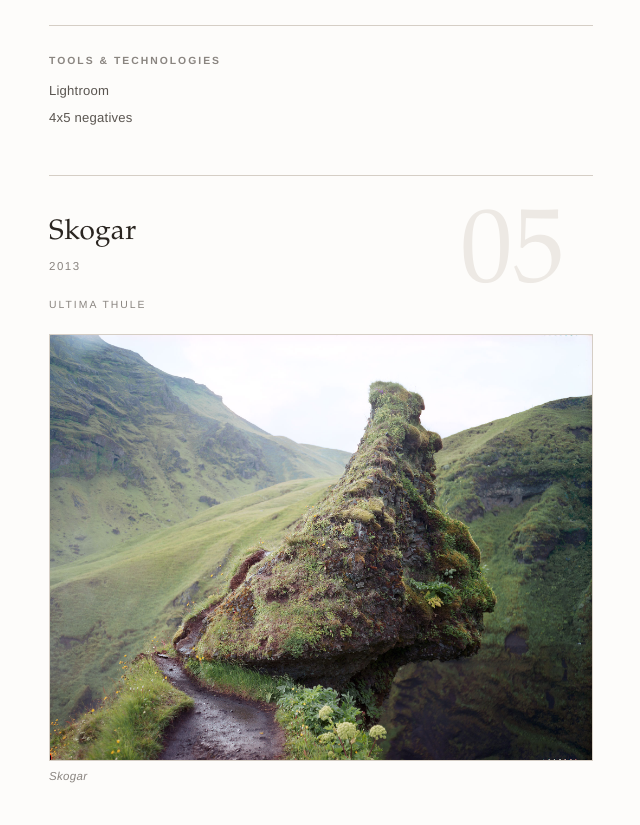
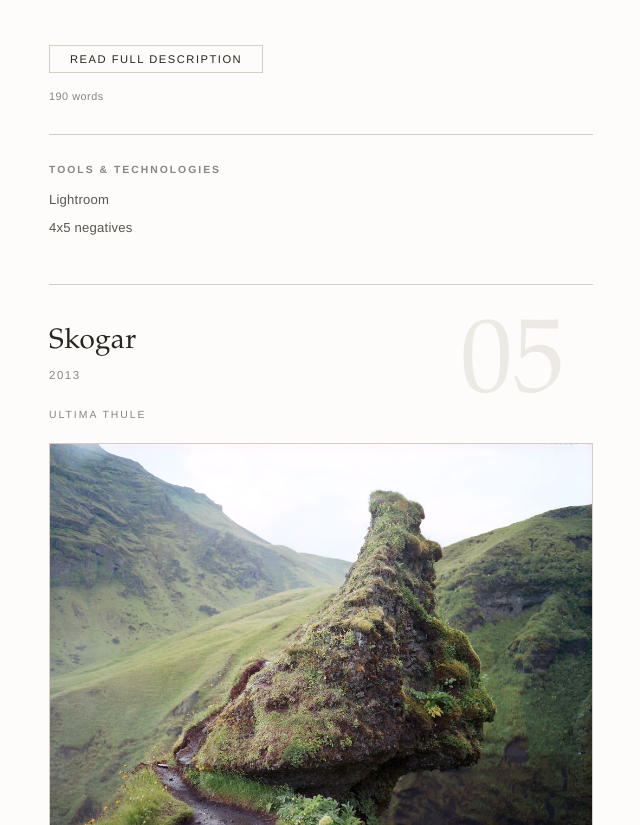
Before and after one commit to andrew-atkinson/selective-portfolio, a website: page index.html in a window 1280 px wide. Shown: the part 3498-4323 px from the top of the page, without its empty margins (419-1059 px from the left). Drawn offline with nearby package versions, Linux system fonts and the light colour scheme.

Commit message:
added: heimaey text

```diff
--- a/data/projects.json
+++ b/data/projects.json
@@ -194,6 +194,7 @@
       "title": "Heimaey",
       "year": 2013,
       "group": "Ultima Thule",
+      "description": "<p>Heimaey sits on a living geology. The 1973 eruption didn't end so much as pause — the lava fields remain, the buried houses remain, and the island's expanded coastline, formed from that eruption, shelters the fishing fleet that has always been the reason to live here at all. The island grew during the eruption. That new land became the harbor wall that saved the fishing industry. The catastrophe created the conditions for survival.</p><p>These photographs follow a material that keeps reappearing: black netting, draped over stored fishing gear, over excavated foundations, over the managed lava fields at the edge of town. It may be literally the same material — on a small island, things get repurposed. The fishing nets echo the memorial netting. It covers objects to store them, to preserve them, to hold them in suspension between one use and the next. In doing so it makes new landforms out of hidden ones, a second topography laid over the first.</p><p>The eruption created the harbor that saved the fishing industry, which supplies the netting that now marks the site of the eruption. On Heimaey, catastrophe and survival share the same materials.</p>",
       "images": [
         {
           "src": "assets/heimaey-1.png",
--- a/index.html
+++ b/index.html
@@ -313,7 +313,15 @@
     </div>
     <button class="carousel-btn carousel-next" onclick="carouselNav('carousel-3', 1)" aria-label="Next image">&#8594;</button>
   </div>
-</div></div><div class="project-metadata"><div class="metadata-section">
+</div></div><div class="project-description-wrapper">
+  <div class="project-description">
+    <div class="description-full collapsed" id="desc-3"><p>Heimaey sits on a living geology. The 1973 eruption didn't end so much as pause — the lava fields remain, the buried houses remain, and the island's expanded coastline, formed from that eruption, shelters the fishing fleet that has always been the reason to live here at all. The island grew during the eruption. That new land became the harbor wall that saved the fishing industry. The catastrophe created the conditions for survival.</p><p>These photographs follow a material that keeps reappearing: black netting, draped over stored fishing gear, over excavated foundations, over the managed lava fields at the edge of town. It may be literally the same material — on a small island, things get repurposed. The fishing nets echo the memorial netting. It covers objects to store them, to preserve them, to hold them in suspension between one use and the next. In doing so it makes new landforms out of hidden ones, a second topography laid over the first.</p><p>The eruption created the harbor that saved the fishing industry, which supplies the netting that now marks the site of the eruption. On Heimaey, catastrophe and survival share the same materials.</p></div>
+    <button class="description-toggle" onclick="toggleDescription('desc-3', this)">
+      Read Full Description
+    </button>
+    <div class="word-count">190 words</div>
+  </div>
+</div><div class="project-metadata"><div class="metadata-section">
   <h4>Tools &amp; Technologies</h4>
   <ul><li>Lightroom</li><li>4x5 negatives</li></ul>
 </div></div></div></article>
@@ -875,6 +883,7 @@
     "title": "Heimaey",
     "year": 2013,
     "group": "Ultima Thule",
+    "description": "<p>Heimaey sits on a living geology. The 1973 eruption didn't end so much as pause — the lava fields remain, the buried houses remain, and the island's expanded coastline, formed from that eruption, shelters the fishing fleet that has always been the reason to live here at all. The island grew during the eruption. That new land became the harbor wall that saved the fishing industry. The catastrophe created the conditions for survival.</p><p>These photographs follow a material that keeps reappearing: black netting, draped over stored fishing gear, over excavated foundations, over the managed lava fields at the edge of town. It may be literally the same material — on a small island, things get repurposed. The fishing nets echo the memorial netting. It covers objects to store them, to preserve them, to hold them in suspension between one use and the next. In doing so it makes new landforms out of hidden ones, a second topography laid over the first.</p><p>The eruption created the harbor that saved the fishing industry, which supplies the netting that now marks the site of the eruption. On Heimaey, catastrophe and survival share the same materials.</p>",
     "images": [
       {
         "src": "assets/heimaey-1.png",
```
Also changed, not shown: docs/projects.md (+6 -0 lines).
